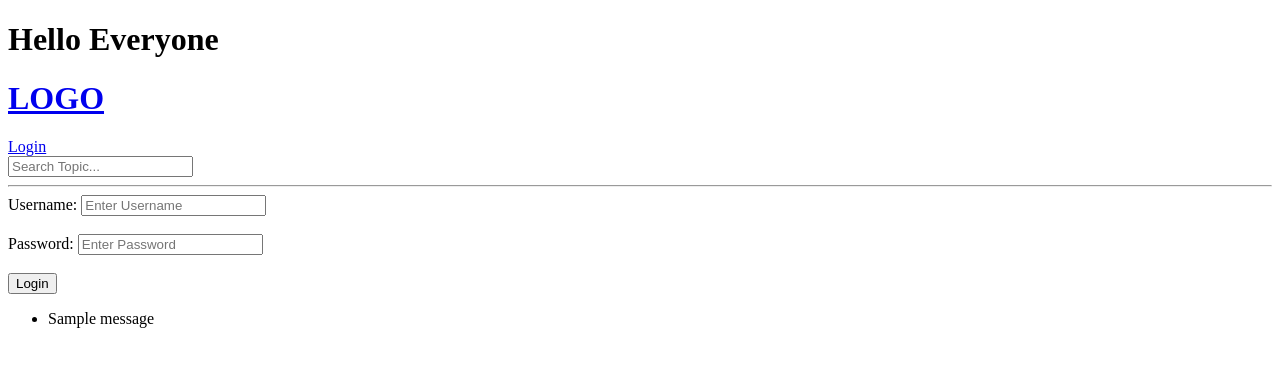
After one commit to mikitomi21/Django_site, a Django app: page /login/ in a window 1280 px wide. The commit adds this page. Shown: the top 367 px of the page. Run offline with Django 4.2, Linux system fonts and the light colour scheme; one stand-in notice (Sample message) is shown.

Commit message:
Create new page to login user which check if username is in database, otherwise send and print message

```diff
--- /dev/null
+++ b/base/templates/base/login_register.html
@@ -0,0 +1,27 @@
+{% extends 'main.html' %}
+
+{% block content %}
+
+<div>
+    <form method="POST" action="">
+        {% csrf_token %}
+
+        <label>Username:</label>
+        <input type="text" name="username" placeholder="Enter Username">
+        <br><br>
+        <label>Password:</label>
+        <input type="password" name="password" placeholder="Enter Password">
+        <br><br>
+        <input type="submit" value="Login">
+    </form>
+
+    {% if messages %}
+    <ul class="message">
+        {% for message in messages %}
+        <li {% if message.tags %} class="{{message.tags}}"{% endif %}>{{message}}</li>
+        {% endfor %}
+    </ul>
+    {% endif %}
+</div>
+
+{% endblock %}
--- a/base/urls.py
+++ b/base/urls.py
@@ -9,4 +9,5 @@ urlpatterns = [
     path('delete-room/<str:pk>/', views.deleteRoom, name='delete-room'),
     path('add-user/', views.addUser, name='add-user'),
     path('delete-user/', views.deleteUser, name='delete-user'),
+    path('login/', views.loginPage, name='login'),
 ]
--- a/base/views.py
+++ b/base/views.py
@@ -1,4 +1,5 @@
 from django.shortcuts import render, redirect
+from django.contrib import messages
 from django.db.models import Q
 from .models import Room, Topic
 from .forms import RoomForm, UserForm
@@ -14,6 +15,21 @@ rooms = [
     {'id':4, 'name':'Pandas'},
 ]
 '''
+
+def loginPage(request):
+
+    if request.method == "POST":
+        username = request.POST.get('username')
+        password = request.POST.get('password')
+
+        try:
+            user = User.objects.get(username=username)
+        except:
+            #print("User doesn't exist")
+            messages.error(request, "User doesn't exist")
+
+    context = {}
+    return render(request, 'base/login_register.html', context)
 
 
 def home(request):
--- a/templates/navbar.html
+++ b/templates/navbar.html
@@ -1,6 +1,8 @@
 <a href="/">
     <h1>LOGO</h1>
 </a>
+
+<a href="{% url 'login' %}">Login</a>
 
 <form method="GET" action="{% url 'home' %}">
     <input type="text" placeholder="Search Topic..." name="query">
```
Also changed, not shown: db.sqlite3.
